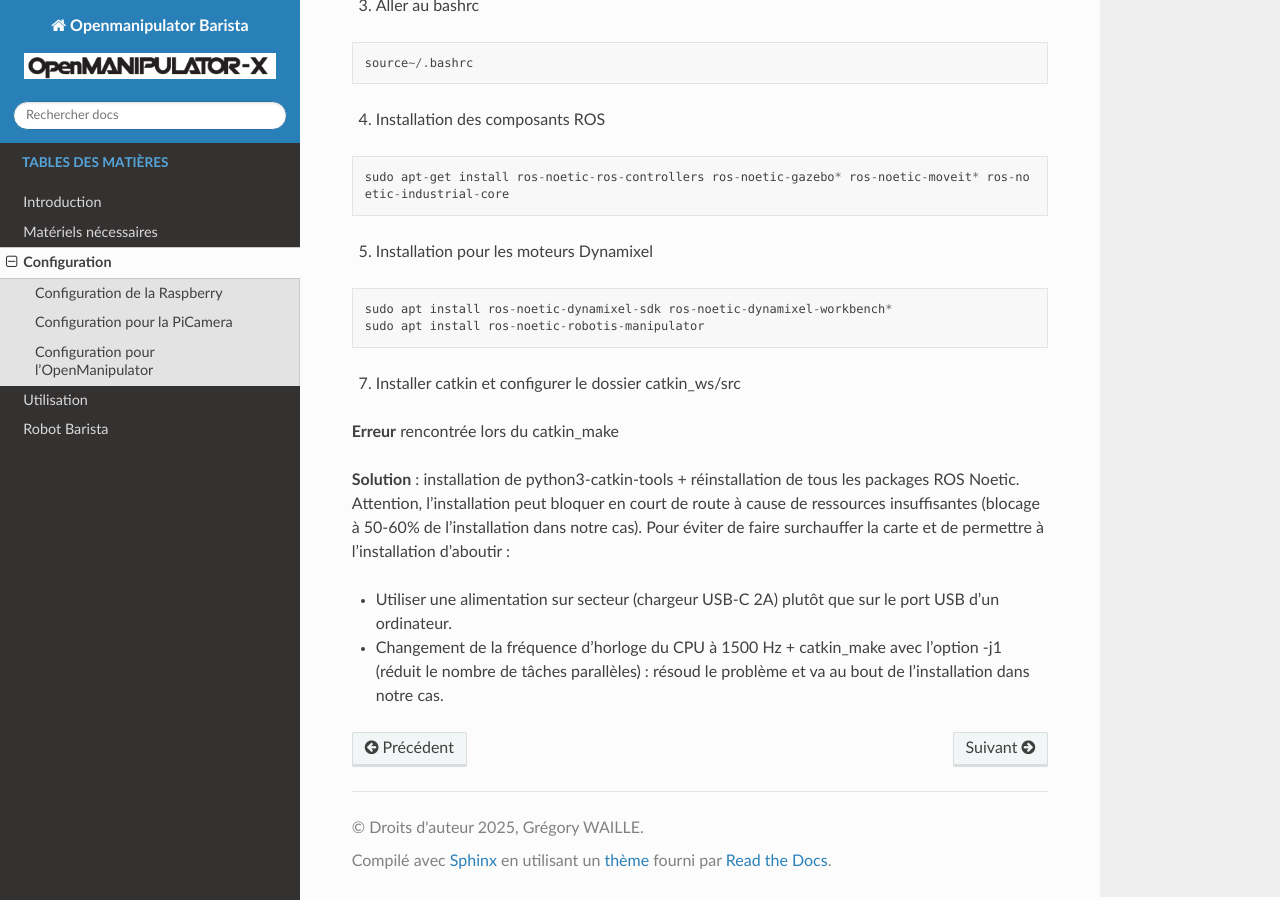
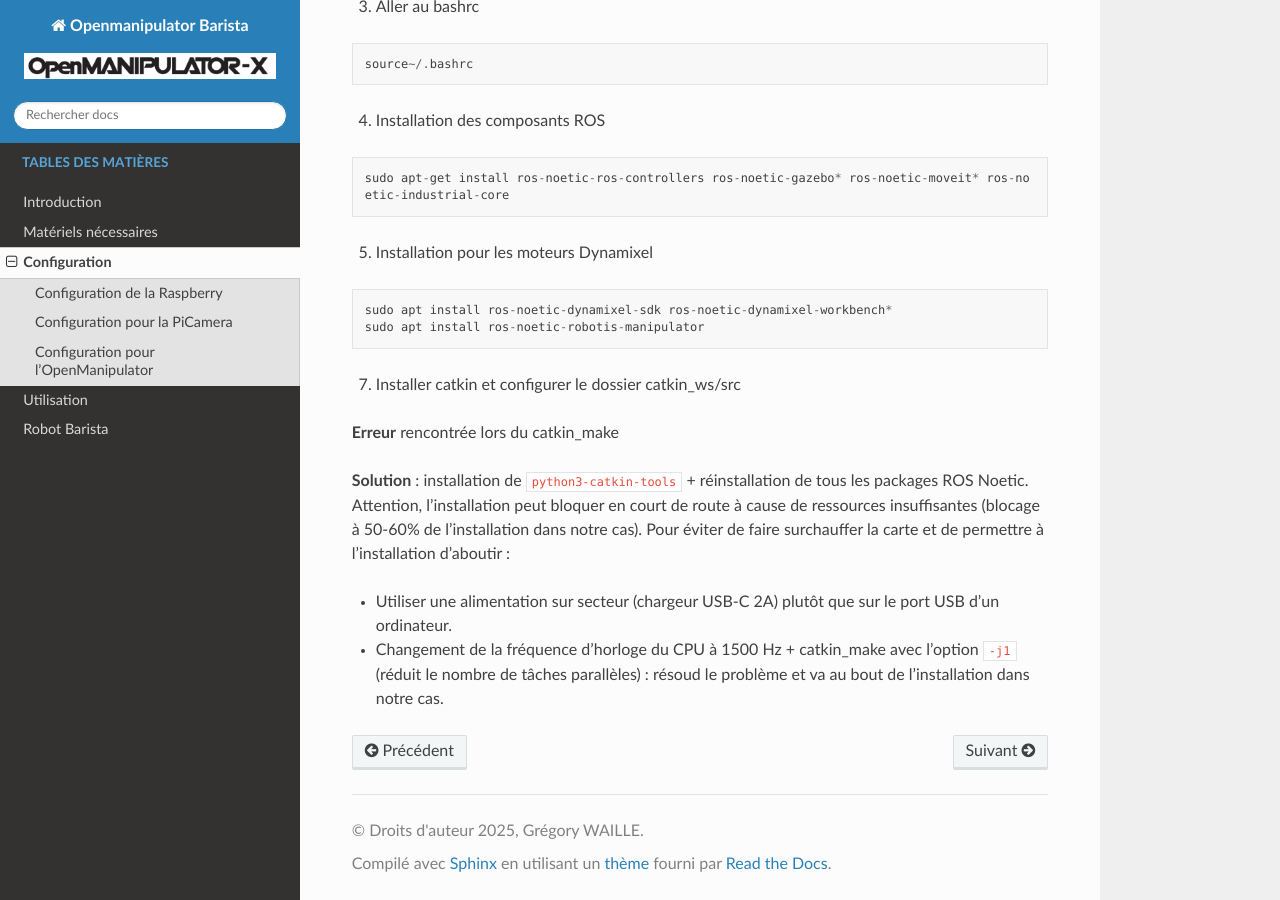
Before and after one commit to gregowa/OpenManipulator_Barista, a Sphinx documentation site: the page built from doc/sphinx/source/configuration.rst, in a window 1280 px wide and 900 px high, scrolled down 1528 px. Built offline with Sphinx 7.4.7 and the Read the Docs theme 3.1.0, drawn with Linux system fonts in a browser that asks for light colours; some of the changed text lies outside the part shown.

Commit message:
ajout variables

```diff
--- a/doc/sphinx/source/configuration.rst
+++ b/doc/sphinx/source/configuration.rst
@@ -32,7 +32,7 @@ Pour ce projet, nous sommes partis d'une Rasberry Pi 4 et d'une carte SD neuve s
 	sudo apt update
 	sudo apt upgrade
 
-8. sudo kill-9 <PID> : pour arrêter les processus qui tournent et produisent des erreurs (PID : remplacer par l'ID du processus obtenu avec la commande)
+8. ``sudo kill-9 <PID>`` : pour arrêter les processus qui tournent et produisent des erreurs (PID : remplacer par l'ID du processus obtenu avec la commande)
 
 .. code-block::
 
@@ -80,10 +80,10 @@ Configuration pour l'OpenManipulator
 
 **Erreur** rencontrée lors du catkin_make
 
-**Solution** : installation de python3-catkin-tools + réinstallation de tous les packages ROS Noetic.
+**Solution** : installation de ``python3-catkin-tools`` + réinstallation de tous les packages ROS Noetic.
 Attention, l'installation peut bloquer en court de route à cause de ressources insuffisantes
 (blocage à 50-60% de l'installation dans notre cas).
 Pour éviter de faire surchauffer la carte et de permettre à l'installation d'aboutir :
 
 * Utiliser une alimentation sur secteur (chargeur USB-C 2A) plutôt que sur le port USB d'un ordinateur.
-* Changement de la fréquence d'horloge du CPU à 1500 Hz + catkin_make avec l'option -j1 (réduit le nombre de tâches parallèles) : résoud le problème et va au bout de l'installation dans notre cas.
+* Changement de la fréquence d'horloge du CPU à 1500 Hz + catkin_make avec l'option ``-j1`` (réduit le nombre de tâches parallèles) : résoud le problème et va au bout de l'installation dans notre cas.
```
